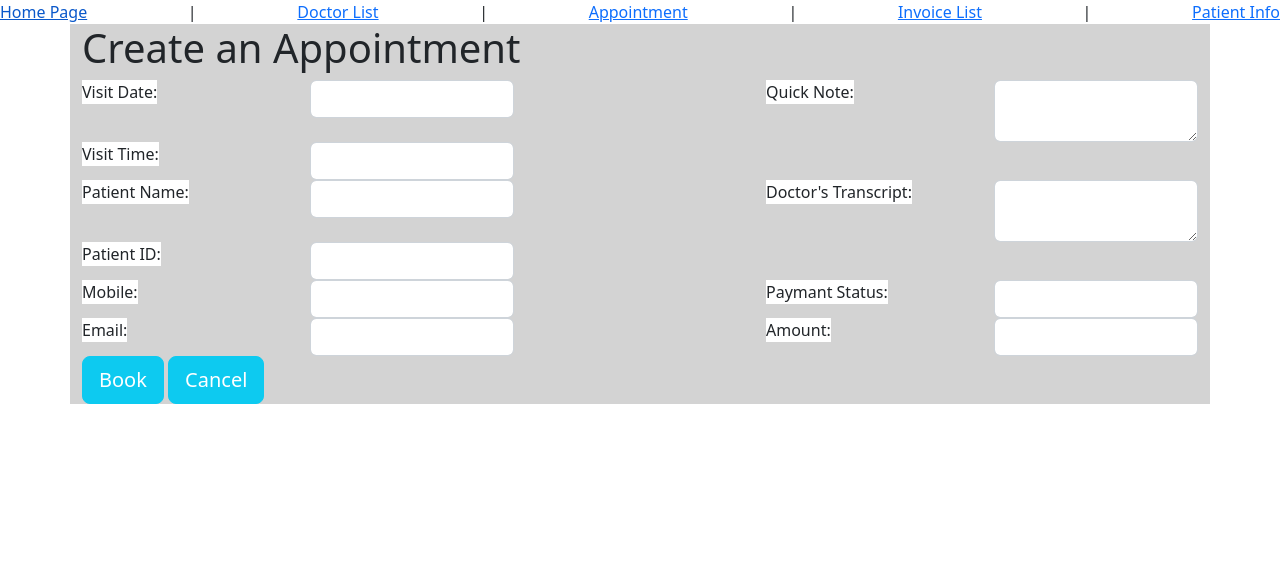
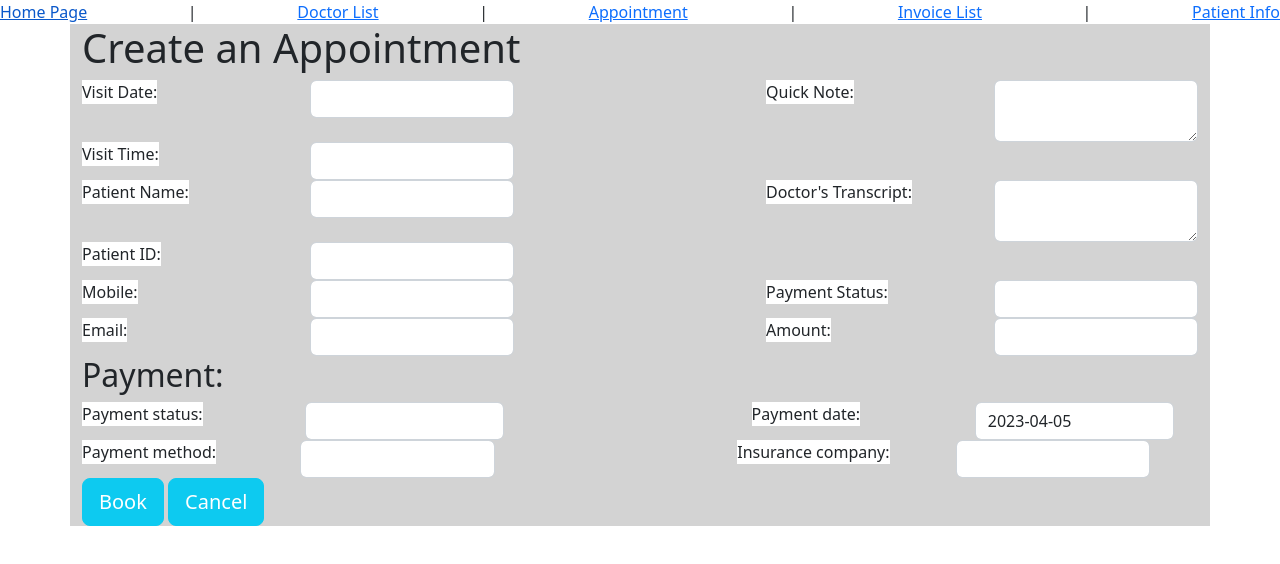
Before and after one commit to yourseulah/CSIS-3275-001-Project_DessClinicSystem_Vue, a Vue app in the folder dessclinicsystem/: page /appointmentcreate in a window 1280 px wide. Shown: the top 564 px of the page. Built offline with nearby package versions, Linux system fonts and the light colour scheme; no server answers.

Commit message:
Created invoice every time there is a new booking

```diff
--- a/dessclinicsystem/src/components/AppointmentCreate.vue
+++ b/dessclinicsystem/src/components/AppointmentCreate.vue
@@ -1,5 +1,6 @@
 <template>
     <div class = "container createPatient">
+        <!-- Appointment details -->
         <h1>Create an Appointment</h1>
         <!-- <h2 v-if="intoNewAppoint">{{intoNewAppoint}}</h2> -->
         <div class="row">
@@ -64,7 +65,7 @@
             </div>
             <div class="col"></div>
             <div class="col">
-                <label class="form-label">Paymant Status: </label>
+                <label class="form-label">Payment Status: </label>
             </div>
             <div class="col">
                 <input class="form-control" type="text" name="paymentStatus" v-model="appointment.paymentStatus">
@@ -84,6 +85,58 @@
             <div class="col">
                 <input class="form-control" type="text" name="amount" v-model="appointment.amount">
             </div>
+
+        <!-- Payment details -->
+        </div>
+            <div class="row">
+                <div class="col">
+                    <h2>Payment:</h2>
+                </div>
+            <div class="row">
+                <div class="col">
+                    <label class="form-label">Payment status: </label>
+                </div>
+                <div class="col">
+                    <select class="form-control" v-model="appointment.payment.paymentStatus">
+                        <option value="Paid">PAID</option>
+                        <option value="Pending">PENDING</option>
+                        <option value="Unknown">UNKNOWN</option>
+                    </select>
+                </div>
+                <div class="col"></div>
+                <div class="col">
+                    <label class="form-label">Payment date: </label>
+                </div>
+                <div class="col">
+                <input class="form-control" type="text" name="paymentDate" v-model="appointment.payment.currentDate">
+                </div>
+
+            <div class="row">
+                <div class="col">
+                    <label class="form-label">Payment method: </label>
+                </div>
+                <div class="col">
+                    <select class="form-control" v-model="appointment.payment.paymentMethod">
+                        <option value="VISA">VISA</option>
+                        <option value="MASTERCARD">MASTERCARD</option>
+                        <option value="OTHER">OTHER</option>
+                    </select>
+                </div>
+                <div class="col"></div>
+                <div class="col">
+                    <label class="form-label">Insurance company: </label>
+                </div>
+                <div class="col">
+                    <select class="form-control" v-model="appointment.payment.insuranceCompany">
+                        <option value="CGC CANADA">CGC CANADA</option>
+                        <option value="BC HEALTH">BC HEALTH</option>
+                        <option value="OTHER">OTHER</option>
+                    </select>
+                </div>
+            </div>
+
+
+        </div>
         </div>
         <button class="btn btn-info btn-lg" @click="handleAddAppointmentClick">Book</button> <button class="btn btn-info btn-lg" @click="clearForm">Cancel</button>
     </div>
@@ -92,6 +145,8 @@
 
 <script>
     import AppointmentService from '../services/AppointmentService'
+    import InvoiceService from '../services/InvoiceService'
+
 
     export default {
 
@@ -107,8 +162,11 @@
                 appointment: {
                     patient: {
 
+                    },
+                    payment:{
+                        currentDate: new Date().toISOString().substr(0, 10)
                     }
-                }
+                },
             }
         },
         methods: {
@@ -120,6 +178,7 @@
                     console.log(error.response.data);
                 })
             },
+
             handleAddAppointmentClick(event){
                 event.preventDefault();
                 const newAppointment = {
@@ -131,6 +190,15 @@
                     "quickNote" : this.quickNote,
                     // "doctorTranscript" : this.doctorTranscript,
                     // "paymentStatus" : this.paymentStatus,
+                }
+
+                const newInvoice = {
+                    "paymentDate": this.appointment.payment.currentDate,
+                    "method": this.appointment.payment.paymentMethod,
+                    "amount": this.appointment.amount,
+                    "status": this.appointment.payment.paymentStatus,
+                    "insuranceCompany": this.appointment.payment.insuranceCompany,
+                    "yearsOfPractice": 10
                 }
 
                 AppointmentService.createAppointment(newAppointment)
@@ -145,7 +213,20 @@
 
                     alert("Submitted");
                     this.$router.push({name:'AppointmentInfo'});
+
+                InvoiceService.createInvoice(newInvoice)
+                    .then(response =>{
+                        const newApp = response.data;
+                        console.log("New Invoice:");
+                        console.log(newApp);
+                    })
+                    .catch(error => {
+                        console.log(error);
+                    })
+                    alert("New invoice created");
+
             },
+
             clearForm(event){
                 event.preventDefault();
                 this.appointment.visitDate = "",
@@ -154,8 +235,14 @@
                 this.appointment.doctorTranscript = "",
                 this.appointment.paymentStatus = "",
                 this.appointment.amount = "",
-                this.appointment.patient = ""
+                this.appointment.patient = "",
+
+                //Payment options
+                this.appointment.payment.paymentMethod = "",
+                this.appointment.payment.paymentStatus = "",
+                this.appointment.payment.insuranceCompany = ""
             },
+
         },
         created(){
             this.getAppointments()
--- a/dessclinicsystem/src/services/InvoiceService.js
+++ b/dessclinicsystem/src/services/InvoiceService.js
@@ -6,6 +6,11 @@ class InvoiceService{
     getInvoices(){
         return axios.get(INVOICE_API);
     }
+
+    createInvoice(newInvoice){
+        return axios.post(INVOICE_API, newInvoice);
+    }
+
 }
 
 export default new InvoiceService()
```
